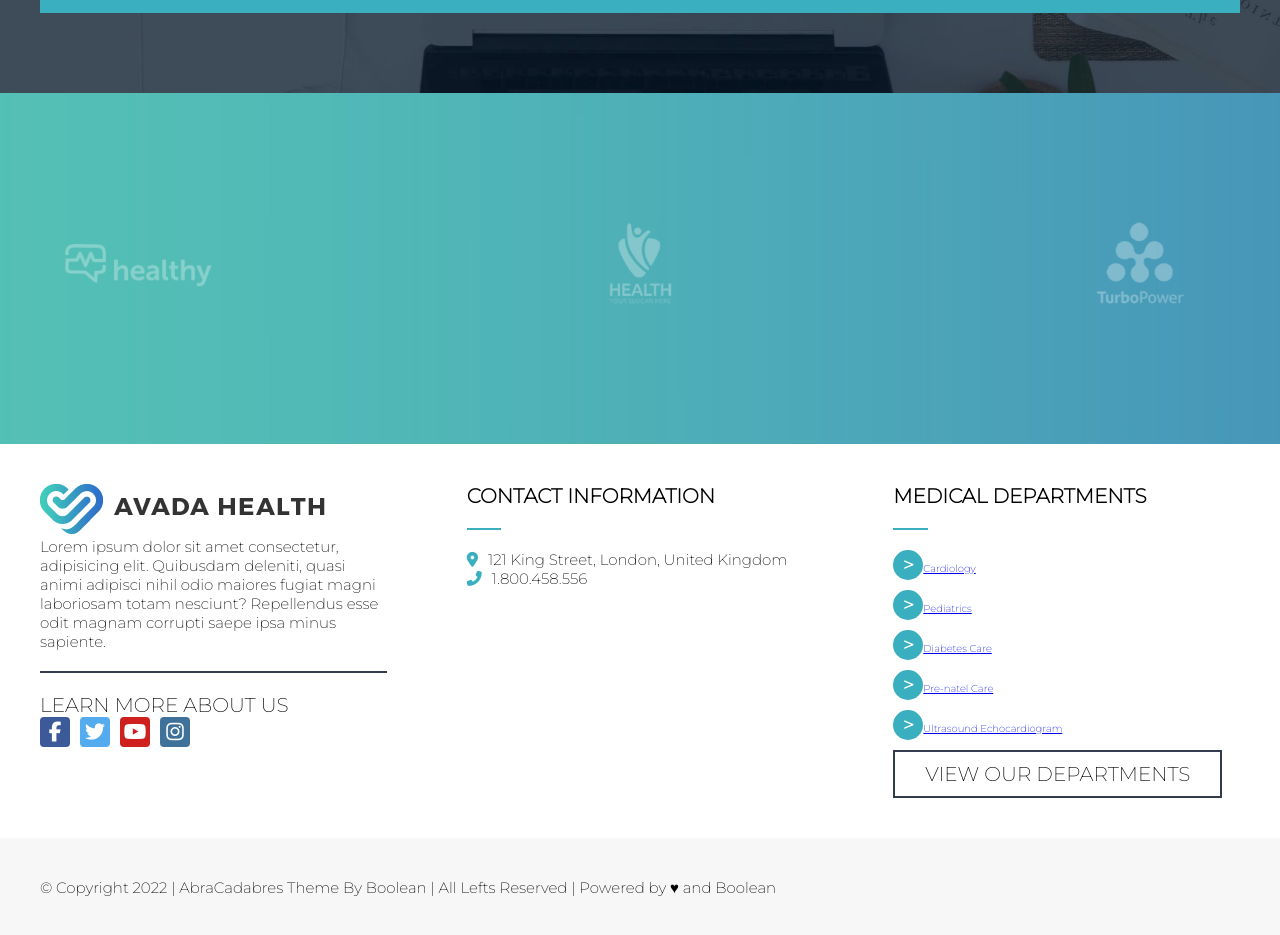
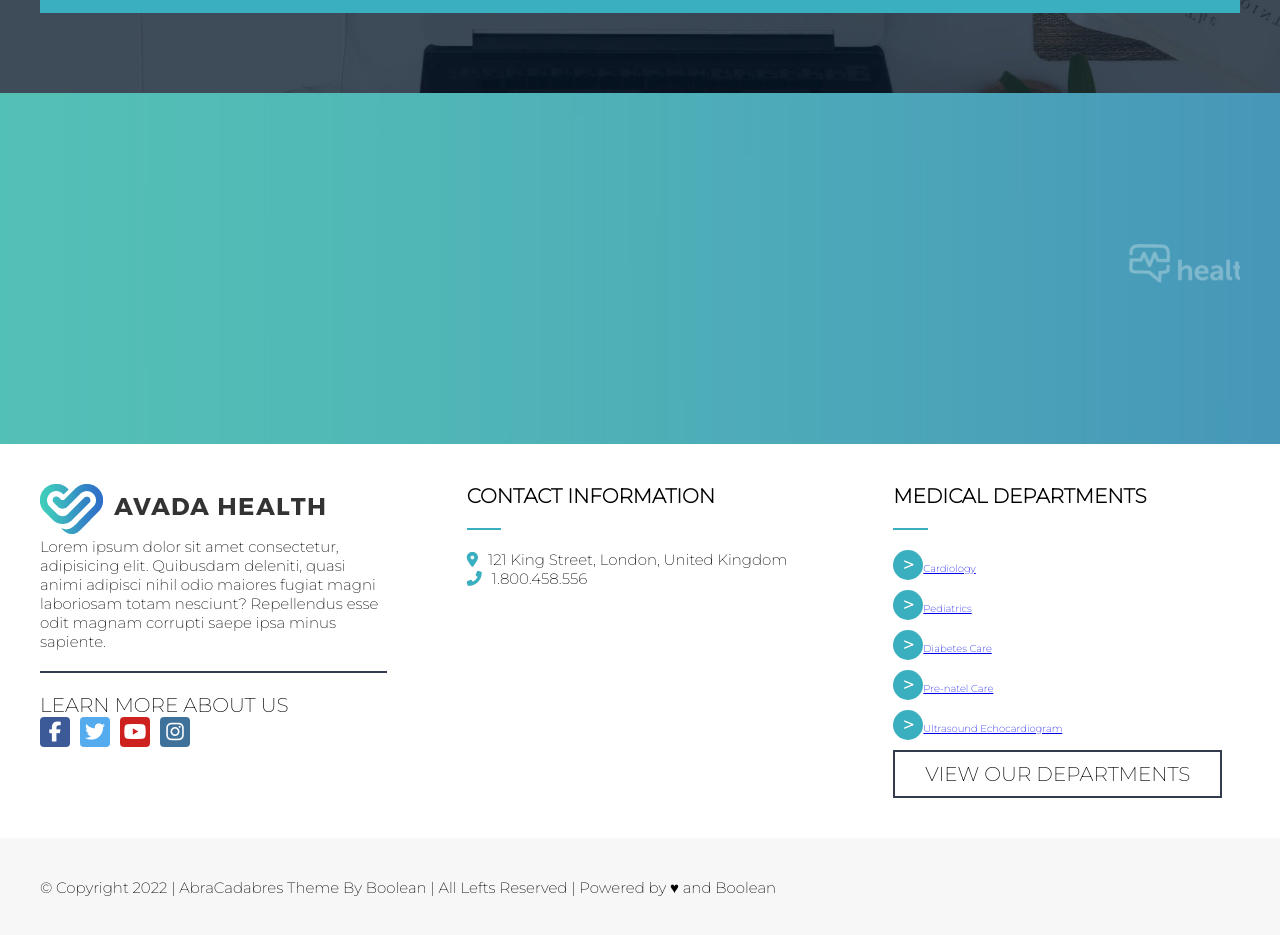
Before and after one commit to T30G10v4/proj-html-vuejs, a Vue app: page / in a window 1280 px wide. Shown: the part 4372-5307 px from the top of the page. Built offline with nearby package versions, Linux system fonts and the light colour scheme.

Commit message:
slider - animation try

```diff
--- a/src/components/AppSlider.vue
+++ b/src/components/AppSlider.vue
@@ -12,7 +12,7 @@ export default {
 
     <section id="slider">
 
-        <div class="container-xl">
+        <div class="container-xl overflow-hidden">
 
            <div class="cards flex-row-spc-btwn-center">
                 <div class="card">
@@ -46,6 +46,51 @@ export default {
     background-size: cover;
 
 
+    .cards {
+
+        position: relative;
+        animation-name: slide-left;
+        animation-duration: 60s;
+        animation-iteration-count: infinite;
+        animation-timing-function: linear;
+
+
+
+    }
+
+    @keyframes slide-left {
+
+        0% {
+
+            opacity: 1;
+            left: 100%;
+
+        }
+
+        98% {
+
+            opacity: 1;
+            left: -33%;
+
+
+        }
+
+        99% {
+
+            opacity: 0;
+
+        }
+
+        100% {
+
+            left:100%;
+
+        }
+
+    }
+
+
+
 }
 
 
--- a/src/styles/bss73.css
+++ b/src/styles/bss73.css
@@ -45,6 +45,20 @@ html {
 .display-none {
 
   display: none;
+
+}
+/*----------------------------------------------------------------------------------------------------------OVERFLOW----------------------------------------------------------------------------------------------------------------------------------------------------*/
+
+.overflow-hidden {
+
+  overflow: hidden;
+
+
+}
+
+.overflow-auto {
+
+  overflow: auto;
 
 }
 
```
